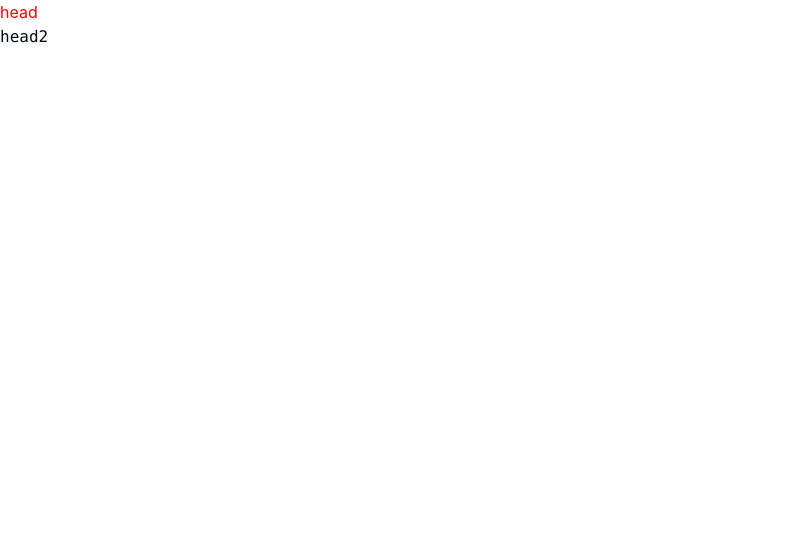
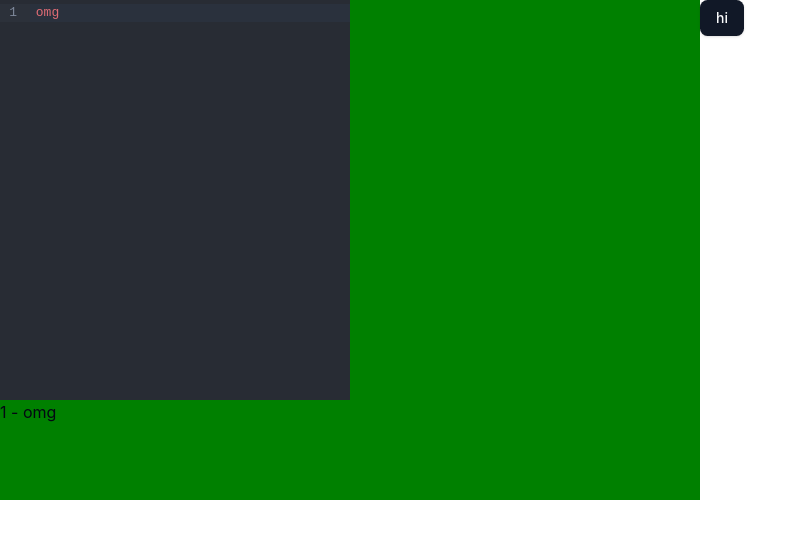
Before and after one commit to Yonava/code-swap, a React (Vite) app in the folder client/: page / in a window 1280 px wide. Shown: the top 538 px of the page, without its empty margins (0-807 px from the left). Built offline with nearby package versions, Linux system fonts and the light colour scheme.

Commit message:
shadcn component integration

```diff
--- a/client/package.json
+++ b/client/package.json
@@ -11,13 +11,17 @@
   },
   "dependencies": {
     "@codemirror/lang-javascript": "^6.2.3",
+    "@radix-ui/react-slot": "^1.1.2",
     "@tailwindcss/vite": "^4.0.8",
     "@uiw/react-codemirror": "^4.23.8",
+    "class-variance-authority": "^0.7.1",
+    "clsx": "^2.1.1",
     "codemirror": "^6.0.1",
     "react": "^19.0.0",
     "react-dom": "^19.0.0",
     "react-markdown": "^10.0.0",
     "rehype-raw": "^7.0.0",
+    "tailwind-merge": "^3.0.2",
     "tailwindcss-animate": "^1.0.7"
   },
   "devDependencies": {
--- a/client/src/App.tsx
+++ b/client/src/App.tsx
@@ -1,12 +1,14 @@
 import { CodeEditor } from './components/CodeEditor';
 import { ProblemStatement } from './components/ProblemStatement';
+import { Button } from './components/ui/button';
 
 function App() {
   return (
     <>
       <div className="flex">
-        <ProblemStatement />
-        {/* <CodeEditor /> */}
+        {/* <ProblemStatement /> */}
+        <CodeEditor />
+        <Button>hi</Button>
       </div>
     </>
   );
--- a/client/src/components/CodeEditor.tsx
+++ b/client/src/components/CodeEditor.tsx
@@ -1,7 +1,9 @@
 import CodeMirror from '@uiw/react-codemirror';
 import { javascript } from '@codemirror/lang-javascript';
+import { useState } from 'react';
 
 export const CodeEditor = () => {
+  const [code, setCode] = useState('omg');
   return (
     <div style={{ height: '500px', width: '700px', background: 'green' }}>
       <CodeMirror
@@ -9,7 +11,16 @@
         width="50%"
         theme="dark"
         extensions={[javascript()]}
+        value={code}
+        onChange={setCode}
       />
+      <ul>
+        {code.split('\n').map((n, i) => (
+          <li>
+            {i + 1} - {n}
+          </li>
+        ))}
+      </ul>
     </div>
   );
 };
--- /dev/null
+++ b/client/src/components/ui/button.tsx
@@ -0,0 +1,57 @@
+import * as React from 'react';
+import { Slot } from '@radix-ui/react-slot';
+import { cva, type VariantProps } from 'class-variance-authority';
+
+import { cn } from '@/lib/utils';
+
+const buttonVariants = cva(
+  'cursor-pointer inline-flex items-center justify-center gap-2 whitespace-nowrap rounded-md text-sm font-medium transition-colors focus-visible:outline-none focus-visible:ring-1 focus-visible:ring-ring disabled:pointer-events-none disabled:opacity-50 [&_svg]:pointer-events-none [&_svg]:size-4 [&_svg]:shrink-0',
+  {
+    variants: {
+      variant: {
+        default:
+          'bg-primary text-primary-foreground shadow hover:bg-primary/90',
+        destructive:
+          'bg-destructive text-destructive-foreground shadow-sm hover:bg-destructive/90',
+        outline:
+          'border border-input bg-background shadow-sm hover:bg-accent hover:text-accent-foreground',
+        secondary:
+          'bg-secondary text-secondary-foreground shadow-sm hover:bg-secondary/80',
+        ghost: 'hover:bg-accent hover:text-accent-foreground',
+        link: 'text-primary underline-offset-4 hover:underline',
+      },
+      size: {
+        default: 'h-9 px-4 py-2',
+        sm: 'h-8 rounded-md px-3 text-xs',
+        lg: 'h-10 rounded-md px-8',
+        icon: 'h-9 w-9',
+      },
+    },
+    defaultVariants: {
+      variant: 'default',
+      size: 'default',
+    },
+  }
+);
+
+export interface ButtonProps
+  extends React.ButtonHTMLAttributes<HTMLButtonElement>,
+    VariantProps<typeof buttonVariants> {
+  asChild?: boolean;
+}
+
+const Button = React.forwardRef<HTMLButtonElement, ButtonProps>(
+  ({ className, variant, size, asChild = false, ...props }, ref) => {
+    const Comp = asChild ? Slot : 'button';
+    return (
+      <Comp
+        className={cn(buttonVariants({ variant, size, className }))}
+        ref={ref}
+        {...props}
+      />
+    );
+  }
+);
+Button.displayName = 'Button';
+
+export { Button, buttonVariants };
```
Also changed, not shown: 1 other file (tests, documents, lock files or other folders).
